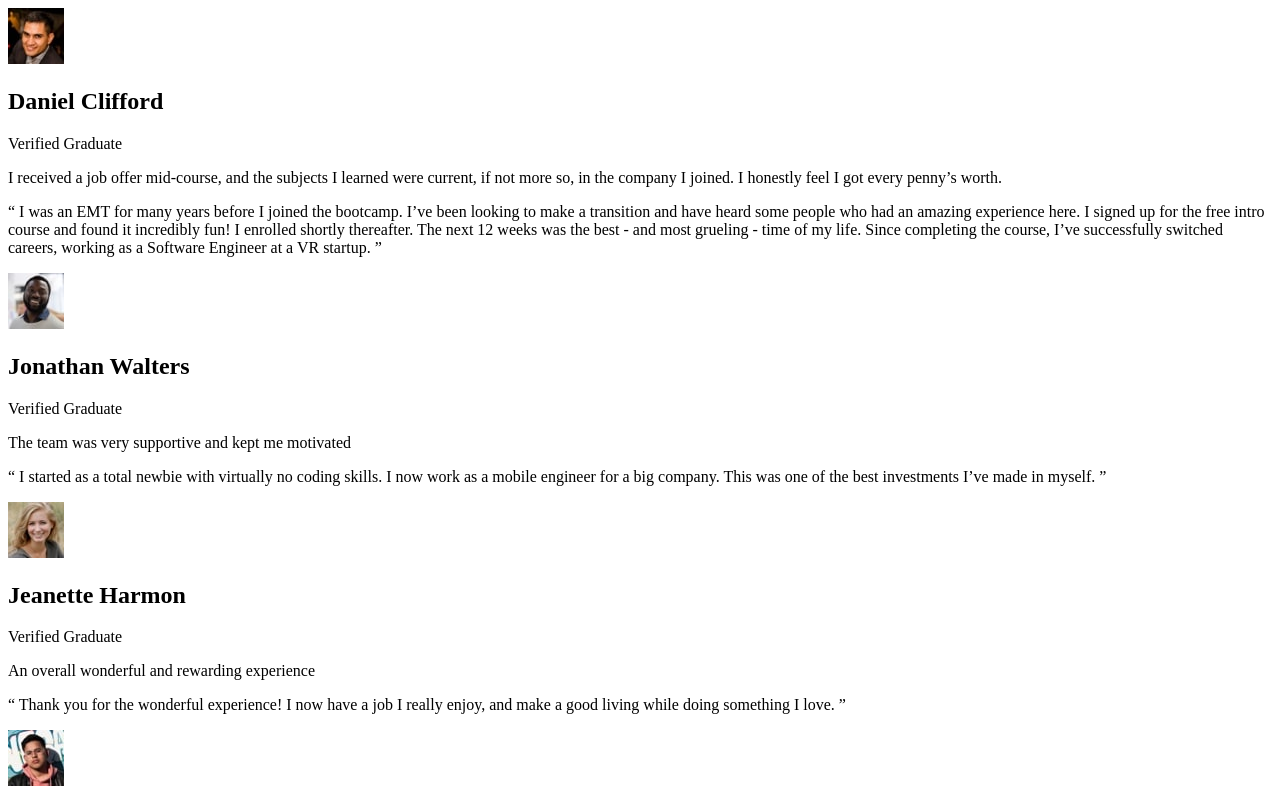
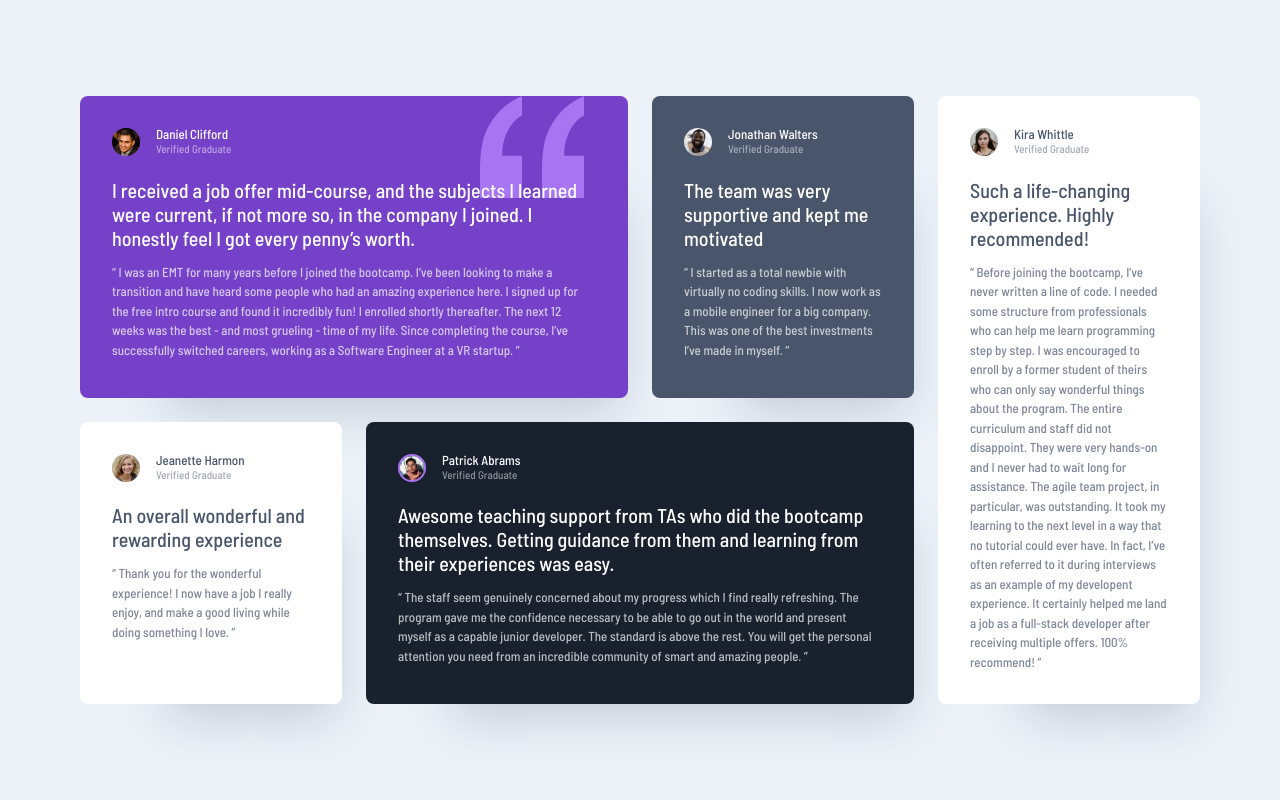
Before and after one commit to jasonkylefrank/css-grid-kevin-powell, a website: page index.html in a window 1280 px wide. Shown: the top 800 px of the page. Drawn offline with Linux system fonts and the light colour scheme.

Commit message:
Implemented grid approach up to the template-areas version

```diff
--- a/index.html
+++ b/index.html
@@ -11,8 +11,8 @@
   <link href="https://fonts.googleapis.com/css2?family=Barlow+Semi+Condensed:wght@500;600&display=swap"
     rel="stylesheet">
   <!-- my css -->
-  <!-- <link rel="stylesheet" href="style.css"> -->
-  <link rel="stylesheet" href="style-style.css">
+  <!-- <link rel="stylesheet" href="style-jason.css"> -->
+  <link rel="stylesheet" href="style-jason-template-areas.css">
   <title>FEM grid</title>
 </head>
 
--- /dev/null
+++ b/style-jason-template-areas.css
@@ -0,0 +1,219 @@
+:root {
+  --clr-primary-400: 263 55% 52%;
+  --clr-secondary-400: 217 19% 35%;
+  --clr-secondary-500: 219 29% 14%;
+  --clr-neutral-100: 0 0% 100%;
+  --clr-neutral-200: 210 46% 95%;
+  --clr-neutral-300: 0 0% 81%;
+
+  --ff-primary: "Barlow Semi Condensed", sans-serif;
+
+  --fw-400: 500;
+  --fw-700: 600;
+
+  --fs-300: 0.6875rem;
+  --fs-400: 0.8125rem;
+  --fs-500: 1.25rem;
+}
+
+/* Box sizing rules */
+*,
+*::before,
+*::after {
+  box-sizing: border-box;
+}
+
+/* Remove default margin */
+body,
+h1,
+h2,
+h3,
+h4,
+p,
+figure,
+blockquote,
+dl,
+dd {
+  margin: 0;
+}
+
+/* Remove list styles on ul, ol elements with a list role, which suggests default styling will be removed */
+ul[role="list"],
+ol[role="list"] {
+  list-style: none;
+}
+
+/* Set core root defaults */
+html:focus-within {
+  scroll-behavior: smooth;
+}
+
+/* Set core body defaults */
+body {
+  min-height: 100vh;
+  text-rendering: optimizeSpeed;
+  line-height: 1.5;
+}
+
+/* A elements that don't have a class get default styles */
+a:not([class]) {
+  text-decoration-skip-ink: auto;
+}
+
+/* Make images easier to work with */
+img,
+picture {
+  max-width: 100%;
+  display: block;
+}
+
+/* Inherit fonts for inputs and buttons */
+input,
+button,
+textarea,
+select {
+  font: inherit;
+}
+
+/* Remove all animations, transitions and smooth scroll for people that prefer not to see them */
+@media (prefers-reduced-motion: reduce) {
+  html:focus-within {
+    scroll-behavior: auto;
+  }
+
+  *,
+  *::before,
+  *::after {
+    animation-duration: 0.01ms !important;
+    animation-iteration-count: 1 !important;
+    transition-duration: 0.01ms !important;
+    scroll-behavior: auto !important;
+  }
+}
+
+body {
+  display: grid;
+  place-content: center;
+  min-height: 100vh;
+
+  font-family: var(--ff-primary);
+  font-weight: var(--fw-400);
+
+  background-color: hsl(var(--clr-neutral-200));
+}
+
+h1,
+h2,
+h3 {
+  font-weight: var(--fw-700);
+}
+
+/* utilities */
+.flex {
+  display: flex;
+  gap: var(--gap, 1rem);
+}
+
+.flow > *:where(:not(:first-child)) {
+  margin-top: var(--flow-spacer, 1em);
+}
+
+.bg-primary-400 {
+  background: hsl(var(--clr-primary-400));
+}
+.bg-secondary-400 {
+  background: hsl(var(--clr-secondary-400));
+}
+.bg-secondary-500 {
+  background: hsl(var(--clr-secondary-500));
+}
+
+.bg-neutral-100 {
+  background: hsl(var(--clr-neutral-100));
+}
+
+.text-neutral-100 {
+  color: hsl(var(--clr-neutral-100));
+}
+.text-secondary-400 {
+  color: hsl(var(--clr-secondary-400));
+}
+.border-primary-400 {
+  border: 2px solid #a775f1;
+}
+
+/* components */
+.testimonial-grid {
+  display: grid;
+  gap: 1.5rem;
+
+  padding-block: 2rem;
+  width: min(95%, 70rem);
+  margin-inline: auto;
+}
+
+@media (min-width: 50rem) {
+/* @media (min-width: 50em) { */
+  .testimonial-grid {
+    grid-template-columns: repeat(4, 1fr);
+  }
+  .testimonial:last-child {
+    /* grid-row: 1 / -1;   This one didn't work */
+
+    /* grid-row-start: 1;
+    grid-row-end: 3; */
+    /* grid-row: 1 / 3; */
+    /* grid-row: 1;
+    grid-row-end: span 2; */
+    grid-row: 1 / span 2;
+    grid-column: 4;
+    /* background: rgb(180, 50, 50); */
+  }
+  .grid-col-span-2 {
+    grid-column: span 2;
+  }
+}
+
+
+.testimonial {
+  font-size: var(--fs-400);
+  padding: 2rem;
+  border-radius: 0.5rem;
+  box-shadow: 2.5rem 3.75rem 3rem -3rem hsl(var(--clr-secondary-400) / 0.25);
+}
+
+/* .testimonial:nth-child(3) {
+  background-color: red;
+} */
+
+.testimonial.quote {
+  background-image: url("./images/bg-pattern-quotation.svg");
+  background-repeat: no-repeat;
+  background-position: top right 10%;
+}
+
+.testimonial img {
+  width: 1.75rem;
+  aspect-ratio: 1;
+  border-radius: 50%;
+}
+
+.testimonial .name {
+  font-size: var(--fs-400);
+  font-weight: var(--fw-400);
+  line-height: 1;
+}
+
+.testimonial .position {
+  font-size: var(--fs-300);
+  opacity: 0.5;
+}
+
+.testimonial > p:first-of-type {
+  font-size: var(--fs-500);
+  line-height: 1.2;
+}
+
+.testimonial > p:last-of-type {
+  opacity: 0.7;
+}
--- /dev/null
+++ b/style-jason.css
@@ -0,0 +1,219 @@
+:root {
+  --clr-primary-400: 263 55% 52%;
+  --clr-secondary-400: 217 19% 35%;
+  --clr-secondary-500: 219 29% 14%;
+  --clr-neutral-100: 0 0% 100%;
+  --clr-neutral-200: 210 46% 95%;
+  --clr-neutral-300: 0 0% 81%;
+
+  --ff-primary: "Barlow Semi Condensed", sans-serif;
+
+  --fw-400: 500;
+  --fw-700: 600;
+
+  --fs-300: 0.6875rem;
+  --fs-400: 0.8125rem;
+  --fs-500: 1.25rem;
+}
+
+/* Box sizing rules */
+*,
+*::before,
+*::after {
+  box-sizing: border-box;
+}
+
+/* Remove default margin */
+body,
+h1,
+h2,
+h3,
+h4,
+p,
+figure,
+blockquote,
+dl,
+dd {
+  margin: 0;
+}
+
+/* Remove list styles on ul, ol elements with a list role, which suggests default styling will be removed */
+ul[role="list"],
+ol[role="list"] {
+  list-style: none;
+}
+
+/* Set core root defaults */
+html:focus-within {
+  scroll-behavior: smooth;
+}
+
+/* Set core body defaults */
+body {
+  min-height: 100vh;
+  text-rendering: optimizeSpeed;
+  line-height: 1.5;
+}
+
+/* A elements that don't have a class get default styles */
+a:not([class]) {
+  text-decoration-skip-ink: auto;
+}
+
+/* Make images easier to work with */
+img,
+picture {
+  max-width: 100%;
+  display: block;
+}
+
+/* Inherit fonts for inputs and buttons */
+input,
+button,
+textarea,
+select {
+  font: inherit;
+}
+
+/* Remove all animations, transitions and smooth scroll for people that prefer not to see them */
+@media (prefers-reduced-motion: reduce) {
+  html:focus-within {
+    scroll-behavior: auto;
+  }
+
+  *,
+  *::before,
+  *::after {
+    animation-duration: 0.01ms !important;
+    animation-iteration-count: 1 !important;
+    transition-duration: 0.01ms !important;
+    scroll-behavior: auto !important;
+  }
+}
+
+body {
+  display: grid;
+  place-content: center;
+  min-height: 100vh;
+
+  font-family: var(--ff-primary);
+  font-weight: var(--fw-400);
+
+  background-color: hsl(var(--clr-neutral-200));
+}
+
+h1,
+h2,
+h3 {
+  font-weight: var(--fw-700);
+}
+
+/* utilities */
+.flex {
+  display: flex;
+  gap: var(--gap, 1rem);
+}
+
+.flow > *:where(:not(:first-child)) {
+  margin-top: var(--flow-spacer, 1em);
+}
+
+.bg-primary-400 {
+  background: hsl(var(--clr-primary-400));
+}
+.bg-secondary-400 {
+  background: hsl(var(--clr-secondary-400));
+}
+.bg-secondary-500 {
+  background: hsl(var(--clr-secondary-500));
+}
+
+.bg-neutral-100 {
+  background: hsl(var(--clr-neutral-100));
+}
+
+.text-neutral-100 {
+  color: hsl(var(--clr-neutral-100));
+}
+.text-secondary-400 {
+  color: hsl(var(--clr-secondary-400));
+}
+.border-primary-400 {
+  border: 2px solid #a775f1;
+}
+
+/* components */
+.testimonial-grid {
+  display: grid;
+  gap: 1.5rem;
+
+  padding-block: 2rem;
+  width: min(95%, 70rem);
+  margin-inline: auto;
+}
+
+@media (min-width: 50rem) {
+/* @media (min-width: 50em) { */
+  .testimonial-grid {
+    grid-template-columns: repeat(4, 1fr);
+  }
+  .testimonial:last-child {
+    /* grid-row: 1 / -1;   This one didn't work */
+
+    /* grid-row-start: 1;
+    grid-row-end: 3; */
+    /* grid-row: 1 / 3; */
+    /* grid-row: 1;
+    grid-row-end: span 2; */
+    grid-row: 1 / span 2;
+    grid-column: 4;
+    /* background: rgb(180, 50, 50); */
+  }
+  .grid-col-span-2 {
+    grid-column: span 2;
+  }
+}
+
+
+.testimonial {
+  font-size: var(--fs-400);
+  padding: 2rem;
+  border-radius: 0.5rem;
+  box-shadow: 2.5rem 3.75rem 3rem -3rem hsl(var(--clr-secondary-400) / 0.25);
+}
+
+/* .testimonial:nth-child(3) {
+  background-color: red;
+} */
+
+.testimonial.quote {
+  background-image: url("./images/bg-pattern-quotation.svg");
+  background-repeat: no-repeat;
+  background-position: top right 10%;
+}
+
+.testimonial img {
+  width: 1.75rem;
+  aspect-ratio: 1;
+  border-radius: 50%;
+}
+
+.testimonial .name {
+  font-size: var(--fs-400);
+  font-weight: var(--fw-400);
+  line-height: 1;
+}
+
+.testimonial .position {
+  font-size: var(--fs-300);
+  opacity: 0.5;
+}
+
+.testimonial > p:first-of-type {
+  font-size: var(--fs-500);
+  line-height: 1.2;
+}
+
+.testimonial > p:last-of-type {
+  opacity: 0.7;
+}
```
